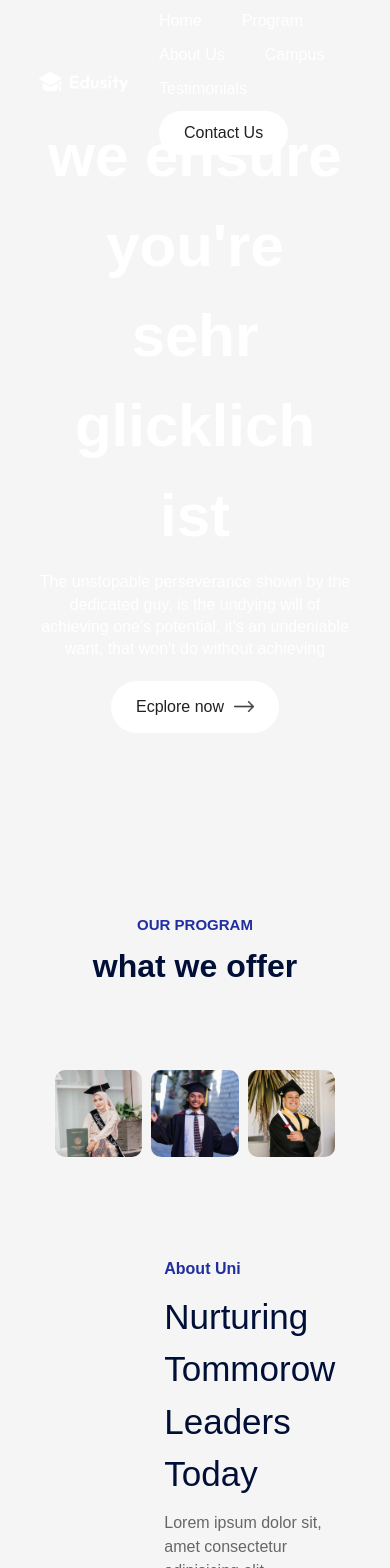
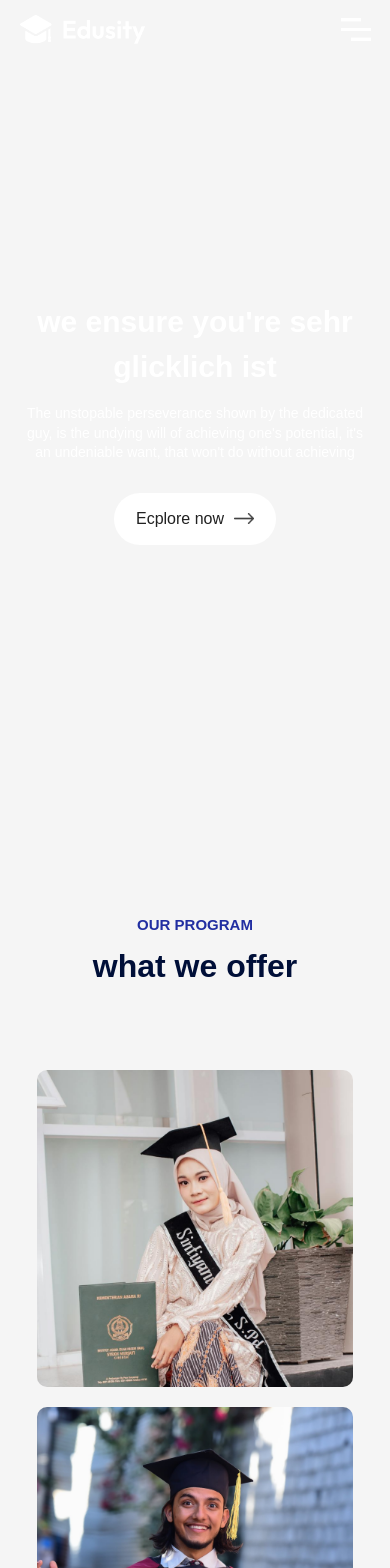
Before and after one commit to Xayn0/EDU-site, a React (Vite) app: page / in a window 390 px wide. Shown: the top 1568 px of the page. Built offline with nearby package versions, Linux system fonts and the light colour scheme.

Commit message:
Full Resoonsiveness

```diff
--- a/src/Components/About/about.css
+++ b/src/Components/About/about.css
@@ -38,3 +38,23 @@
   margin-bottom: 15px;
   color: #676767;
 }
+
+/* media query  */
+@media (max-width: 850px) {
+  .about {
+    flex-direction: column;
+    gap: 20px;
+  }
+  .about-left,
+  .about-right {
+    flex-basis: 100%;
+
+  }
+  .about-left {
+    order: 2;
+  }
+  .about h2 {
+    font-size: 28px;
+
+   }
+}
--- a/src/Components/Campus/campus.css
+++ b/src/Components/Campus/campus.css
@@ -12,6 +12,15 @@
 .gallery img {
   width: 23%;
   border-radius: 10px;
+}
 
-
+/* media query */
+@media (max-width: 800px) {
+  .gallery {
+    flex-wrap: wrap;
+  }
+  .gallery img {
+    width: 48%;
+    margin-bottom: 25px;
+  }
 }
--- a/src/Components/Contact/contact.css
+++ b/src/Components/Contact/contact.css
@@ -52,3 +52,15 @@
     margin: 20px 0;
 
 }
+
+/* media query  */
+@media (max-width : 700px)
+ {
+  .contact {
+    display: block;
+  }
+  .contact-col {
+    padding: 20px;
+
+  }
+ }
--- a/src/Components/Footer/footer.css
+++ b/src/Components/Footer/footer.css
@@ -12,3 +12,19 @@
   margin-left: 20px;
 
 }
+/* media query   */
+
+@media (max-width :600px)
+{
+    .footer {
+        display: block;
+        text-align: center;
+    }
+    .footer ul li {
+        margin: 10px;
+
+    }
+    .footer ul {
+        margin-top: 10px    ;
+    }
+}
--- a/src/Components/Hero/hero.css
+++ b/src/Components/Hero/hero.css
@@ -1,7 +1,7 @@
 .hero {
   width: 100%;
   min-height: 100vh;
-    background: linear-gradient(rgba(8,0,58,0.7)),url('../../assets/hero.png') ;
+  background: linear-gradient(rgba(8, 0, 58, 0.7)), url("../../assets/hero.png");
   background-size: cover;
   background-position: center;
   color: #fff;
@@ -12,7 +12,6 @@
 .hero-text {
   text-align: center;
   max-width: 800px;
-
 }
 .hero-text h1 {
   font-size: 60px;
@@ -23,3 +22,24 @@
   margin: 10px auto 20px;
   line-height: 1.4;
 }
+
+/* media query */
+@media (max-width: 850px) {
+  .hero-text h1 {
+    font-size: 40px;
+  }
+  .hero-text p {
+    font-size: 14px;
+  }
+}
+@media (max-width: 650px) {
+  .hero-text h1 {
+    font-size: 30px;
+    max-width: 400px;
+    margin: auto;
+  }
+  .hero-text p {
+    font-size: 14px;
+    margin: 15px auto 30px;
+  }
+}
--- a/src/Components/Programs/programs.css
+++ b/src/Components/Programs/programs.css
@@ -40,3 +40,14 @@
   opacity: 1;
   transition: all 0.3s ease-in-out;
 }
+
+/* media query  */
+@media (max-width: 650px) {
+  .programs {
+    flex-direction: column;
+    gap: 20px;
+  }
+  .program {
+    flex-basis: 100%;
+  }
+}
--- a/src/Components/Testimonials/testimonials.css
+++ b/src/Components/Testimonials/testimonials.css
@@ -27,7 +27,6 @@
   width: 200%;
   overflow-x: hidden;
   transition: 0.5s;
-
 }
 .slider ul li {
   width: 50%;
@@ -45,7 +44,7 @@
   width: 65px;
   border-radius: 50%;
   margin-right: 10px;
-    border: 4px solid #212EA0;
+  border: 4px solid #212ea0;
 }
 
 .user-info {
@@ -54,9 +53,52 @@
   margin-bottom: 20px;
   font-size: 15px;
 }
-.user-info h3
- {
+.user-info h3 {
   font-size: 18px;
   font-weight: 600;
-    color:#212EA0
+  color: #212ea0;
 }
+
+/* media query */
+@media (max-width : 800px)
+{
+  .testimonials {
+
+    padding: 0 40px;
+
+  }
+    .next-btn , .back-btn {
+      padding: 10px;
+      width: 35px;
+
+    }
+    .testimonials ul li {
+      padding: 10px;
+
+    }
+    .slide {
+      padding: 10px;
+
+    }
+    .slide img{
+      width: 50px;
+      border: 3px solid #212EA0;
+
+    }
+
+}
+@media (max-width :600px){
+  .user-info {
+    display: block;
+    margin-bottom: 10px;
+    font-size: 12px;
+  }
+  .user-info h3 {
+    font-size: 16px;
+
+  }
+  .slider p {
+    font-size: 12px;
+
+  }
+}
--- /dev/null
+++ b/src/Components/Video Player/video-player.tsx
@@ -0,0 +1,10 @@
+import React from "react";
+import "./video-player.css";
+const VideoPlayer = () => {
+  return <div className="video-player">
+
+    <video src={}></video>
+  </div>;
+};
+
+export default VideoPlayer;
--- a/src/Components/navbar/nav-bar.tsx
+++ b/src/Components/navbar/nav-bar.tsx
@@ -2,6 +2,7 @@
 import logo from "../../assets/logo.png";
 import { useEffect, useState } from "react";
 import { Link, Element } from "react-scroll";
+import menu_icon from "../../assets/menu-icon.png";
 const Navbar = () => {
   const [sticky, setSticky] = useState(false);
   useEffect(() => {
@@ -9,11 +10,14 @@
 
     window.addEventListener("scroll", handleScroll);
   }, []);
-
+  const [mobileMenu, setMobileMenu] = useState(false);
+  const toggleMenu = () => {
+    mobileMenu ? setMobileMenu  (false) : setMobileMenu(true);
+  };
   return (
     <nav className={`container ${sticky ? "dark-nav" : ""}`}>
       <img src={logo} alt="logo" className="logo" />
-      <ul>
+      <ul className={mobileMenu ? "" : "hide-mobile-menu"}>
         <li>
           <Link to="hero" smooth={true} duration={500} offset={0}>
             <button className="">Home</button>
@@ -45,6 +49,7 @@
           </Link>
         </li>
       </ul>
+      <img src={menu_icon} className="menu-icon" onClick={toggleMenu} />
     </nav>
   );
 };
--- a/src/Components/navbar/navbar.css
+++ b/src/Components/navbar/navbar.css
@@ -11,21 +11,60 @@
   justify-content: space-between;
   z-index: 10;
 }
-.logo{
-    width: 100px;
-
+.logo {
+  width: 100px;
 }
 nav ul li {
-    display: inline-block;
-    list-style: none;
-    margin: 5px 20px;
-    font-size: 16px;
+  display: inline-block;
+  list-style: none;
+  margin: 5px 20px;
+  font-size: 16px;
 }
 .dark-nav {
-  background: #212EA0;
+  background: #212ea0;
   transition: 0.5s;
 }
 /* media query */
-@media (max-width : 1000px) {
+@media (max-width: 1000px) {
+  .logo {
+      width: 140px;
+  }
+  nav ul li {
+    margin: 10px 15px;
+
+  }
+}
+.menu-icon {
+  display: none;
 
 }
+@media (max-width: 840px) {
+  nav {
+    padding: 15px 0;
+
+  }
+  nav ul {
+    position: fixed;
+    top: 0;
+    right: 0;
+    background-color: #212ea0;
+    z-index: -1;
+    width: 200px;
+    padding-top: 70px;
+    bottom: 0;
+    transition: 0.5s;
+  }
+  nav ul li{
+    display: block;
+    margin: 25px 40px;
+
+  }
+  .menu-icon{
+    display: block;
+    width: 30px;
+    cursor: pointer;
+  }
+  .hide-mobile-menu{
+    right: -200px;
+  }
+}
--- a/src/index.css
+++ b/src/index.css
@@ -5,6 +5,10 @@
     padding: 0;
     box-sizing: border-box;
     font-family: "Outfit", sans-serif;
+}
+html , body {
+    overflow-x: hidden;
+
 }
 body {
     background-color: #f5f5f5;
@@ -43,3 +47,16 @@
     background-color: #212EA0;
     color: #fff;
 }
+
+/* media query */
+
+@media (max-width: 1200px) {
+    .container {
+        padding-left: 5%;
+        padding-right: 5%;
+    }
+    .btn {
+        padding: 14px 22px;
+
+    }
+}
```
Also changed, not shown: src/Components/Video Player/video-player.css (added). Lines whose indentation alone changed are shown as unchanged.
